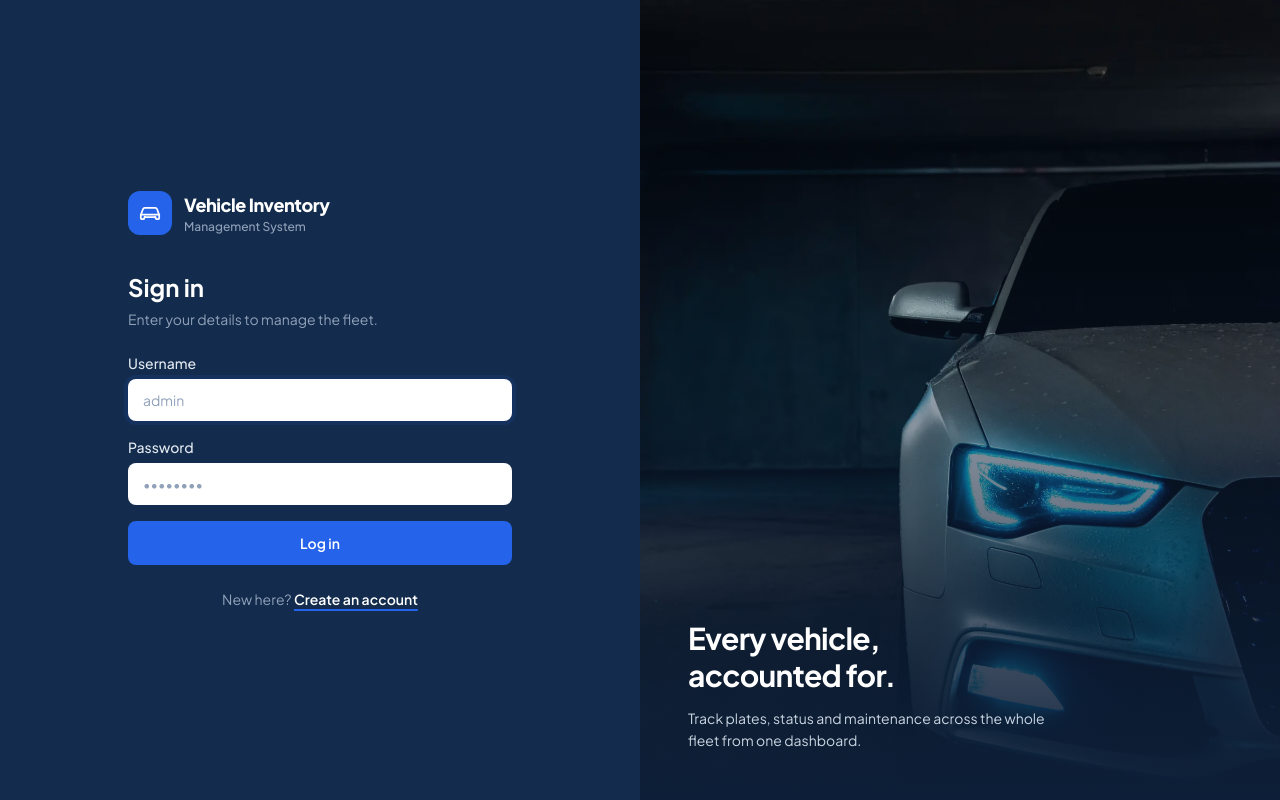
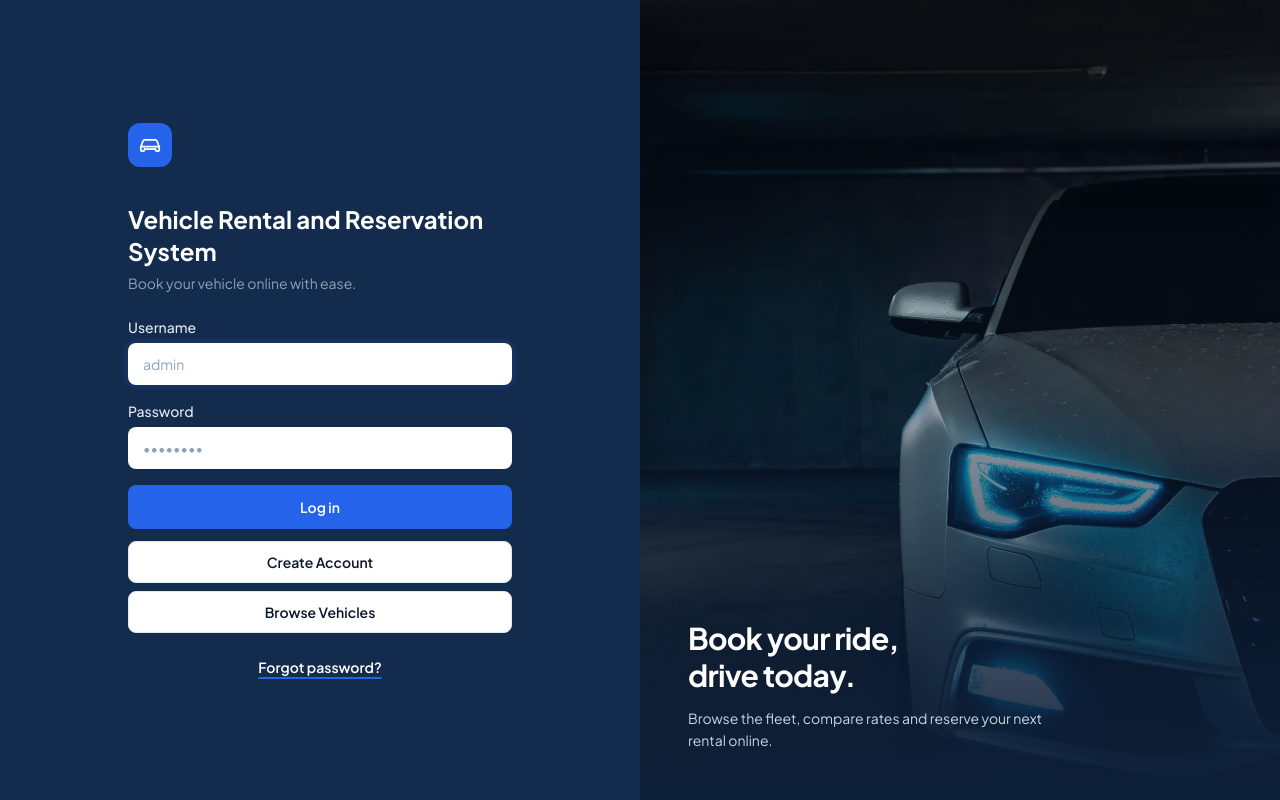
Before and after one commit to ordrid/vehicleinventory, a Flask app: page /login?next=/admin/rates in a window 1280 px wide. Run offline with Flask 3, Linux system fonts and the light colour scheme; some libraries are stand-ins or nearby versions.

Commit message:
feat: complete the rental system rebrand and rewrite the README
Sweeps every remaining "Vehicle Inventory" title/copy reference to the
Vehicle Rental branding, fixes the admin search copy that still named the
renamed `brand` column as "make", drops the dead STATUSES context-processor
alias, gives the DISABLED pill its own colour (pill-red) so it no longer
reads identically to MAINTENANCE, and rewrites the README for phase 1
(features, data model, roles, getting started, roadmap).

Co-Authored-By: Claude Sonnet 5 <noreply@anthropic.com>

```diff
--- a/rental/__init__.py
+++ b/rental/__init__.py
@@ -1,4 +1,4 @@
-"""Application factory for the Vehicle Inventory System."""
+"""Application factory for the Vehicle Rental and Reservation System."""
 
 from __future__ import annotations
 
@@ -82,10 +82,6 @@ def register_template_globals(app: Flask) -> None:
         user = auth.current_user()
         role = user.role if user else None
         return {
-            # "STATUSES" is kept alongside "VEHICLE_STATUSES" because
-            # search.html still reads the old name; Task 9 reorganises the
-            # templates and can drop the alias then.
-            "STATUSES": VEHICLE_STATUSES,
             "VEHICLE_STATUSES": VEHICLE_STATUSES,
             "VEHICLE_TYPES": VEHICLE_TYPES,
             "TRANSMISSIONS": TRANSMISSIONS,
--- a/rental/models.py
+++ b/rental/models.py
@@ -81,7 +81,7 @@ class User(Base):
 
 
 class Vehicle(Base):
-    """One vehicle in the inventory."""
+    """One vehicle in the fleet."""
 
     __tablename__ = "vehicles"
 
--- a/rental/templates/403.html
+++ b/rental/templates/403.html
@@ -1,5 +1,5 @@
 {% extends 'layout_public.html' %}
-{% block title %}Not allowed &middot; Vehicle Inventory{% endblock %}
+{% block title %}Not allowed &middot; Vehicle Rental{% endblock %}
 
 {% block content %}
 <div class="flex min-h-[60vh] items-center justify-center">
@@ -7,7 +7,7 @@
     <p class="text-6xl font-extrabold tracking-tight text-slate-200">403</p>
     <h1 class="mt-3 text-xl font-bold text-ink">Not allowed</h1>
     <p class="mt-1.5 text-sm text-muted">
-      That page belongs to a different kind of account. Sign in with the right one to continue.
+      This page belongs to a different kind of account.
     </p>
     <div class="mt-6 flex flex-wrap justify-center gap-2">
       <a class="btn btn-ghost" href="{{ url_for('public.landing') }}">Home</a>
--- a/rental/templates/500.html
+++ b/rental/templates/500.html
@@ -1,5 +1,5 @@
 {% extends 'layout_public.html' %}
-{% block title %}Something went wrong &middot; Vehicle Inventory{% endblock %}
+{% block title %}Something went wrong &middot; Vehicle Rental{% endblock %}
 
 {% block content %}
 <div class="flex min-h-[60vh] items-center justify-center">
--- a/rental/templates/admin/rates.html
+++ b/rental/templates/admin/rates.html
@@ -1,5 +1,5 @@
 {% extends 'layout_admin.html' %}
-{% block title %}Rental rates &middot; Vehicle Inventory{% endblock %}
+{% block title %}Rental rates &middot; Vehicle Rental{% endblock %}
 
 {% macro errors(field) %}
   {% for message in field.errors %}
--- a/rental/templates/admin/reports.html
+++ b/rental/templates/admin/reports.html
@@ -1,6 +1,6 @@
 {% extends 'layout_admin.html' %}
 {% from 'partials/_icons.html' import icon %}
-{% block title %}Reports &middot; Vehicle Inventory{% endblock %}
+{% block title %}Reports &middot; Vehicle Rental{% endblock %}
 
 {% block content %}
 <div class="mb-6 flex flex-wrap items-end justify-between gap-3">
--- a/rental/templates/admin/search.html
+++ b/rental/templates/admin/search.html
@@ -2,19 +2,19 @@
 {% from 'partials/_vehicle_table.html' import vehicle_table with context %}
 {% from 'partials/_pagination.html' import pagination %}
 {% from 'partials/_icons.html' import icon %}
-{% block title %}Search &middot; Vehicle Inventory{% endblock %}
+{% block title %}Search &middot; Vehicle Rental{% endblock %}
 
 {% block content %}
 <div class="mb-6">
   <h1 class="page-title">Search Vehicles</h1>
-  <p class="mt-1 text-sm text-muted">Match on plate number, make or model, then narrow by status or type.</p>
+  <p class="mt-1 text-sm text-muted">Match on plate number, brand or model, then narrow by status or type.</p>
 </div>
 
 {# A plain GET form, so a search can be bookmarked and shared as a URL. #}
 <form method="get" class="card mb-5 p-5">
   <div class="grid gap-4 lg:grid-cols-[2fr_1fr_1fr_auto]">
     <div>
-      <label class="field-label" for="q">Plate, make or model</label>
+      <label class="field-label" for="q">Plate, brand or model</label>
       <input class="field" type="search" id="q" name="q" value="{{ term }}"
              placeholder="e.g. ABC, Toyota, Hilux">
     </div>
--- a/rental/templates/admin/vehicle_delete.html
+++ b/rental/templates/admin/vehicle_delete.html
@@ -1,6 +1,6 @@
 {% extends 'layout_admin.html' %}
 {% from 'partials/_icons.html' import icon %}
-{% block title %}Delete vehicle &middot; Vehicle Inventory{% endblock %}
+{% block title %}Delete vehicle &middot; Vehicle Rental{% endblock %}
 
 {% block content %}
 <div class="mb-6">
@@ -13,7 +13,7 @@
     <span class="mt-0.5 text-red-600">{{ icon('warning') }}</span>
     <div>
       <p class="text-sm font-semibold text-red-800">This cannot be undone.</p>
-      <p class="mt-0.5 text-sm text-red-700">The vehicle will be permanently removed from the inventory.</p>
+      <p class="mt-0.5 text-sm text-red-700">The vehicle will be permanently removed from the fleet.</p>
     </div>
   </div>
 
--- a/rental/templates/admin/vehicle_detail.html
+++ b/rental/templates/admin/vehicle_detail.html
@@ -1,6 +1,6 @@
 {% extends 'layout_admin.html' %}
 {% from 'partials/_icons.html' import icon %}
-{% block title %}{{ vehicle.plate_number }} &middot; Vehicle Inventory{% endblock %}
+{% block title %}{{ vehicle.plate_number }} &middot; Vehicle Rental{% endblock %}
 
 {# The read-only view of one vehicle. This is the only page that shows the
    description and the acquisition date without opening the edit form. #}
@@ -39,7 +39,7 @@
     <h2 class="font-semibold text-ink">Details</h2>
     <div class="flex items-center gap-2">
       <span class="pill {{ vehicle.badge_class }}">{{ vehicle.status }}</span>
-      {% if not vehicle.is_active %}<span class="pill pill-slate">DISABLED</span>{% endif %}
+      {% if not vehicle.is_active %}<span class="pill pill-red">DISABLED</span>{% endif %}
     </div>
   </header>
 
--- a/rental/templates/admin/vehicle_form.html
+++ b/rental/templates/admin/vehicle_form.html
@@ -1,5 +1,5 @@
 {% extends 'layout_admin.html' %}
-{% block title %}{{ heading }} &middot; Vehicle Inventory{% endblock %}
+{% block title %}{{ heading }} &middot; Vehicle Rental{% endblock %}
 
 {% block content %}
 <div class="mb-6">
--- a/rental/templates/admin/vehicles_list.html
+++ b/rental/templates/admin/vehicles_list.html
@@ -2,14 +2,14 @@
 {% from 'partials/_vehicle_table.html' import vehicle_table with context %}
 {% from 'partials/_pagination.html' import pagination %}
 {% from 'partials/_icons.html' import icon %}
-{% block title %}Vehicles &middot; Vehicle Inventory{% endblock %}
+{% block title %}Vehicles &middot; Vehicle Rental{% endblock %}
 
 {% block content %}
 <div class="mb-6 flex flex-wrap items-end justify-between gap-3">
   <div>
     <h1 class="page-title">Vehicles</h1>
     <p class="mt-1 text-sm text-muted">
-      {{ total }} vehicle{{ '' if total == 1 else 's' }} in the inventory
+      {{ total }} vehicle{{ '' if total == 1 else 's' }} in the fleet
     </p>
   </div>
   <div class="flex gap-2">
--- a/rental/templates/auth/change_password.html
+++ b/rental/templates/auth/change_password.html
@@ -1,5 +1,5 @@
 {% extends 'layout_public.html' %}
-{% block title %}Change password &middot; Vehicle Inventory{% endblock %}
+{% block title %}Change password &middot; Vehicle Rental{% endblock %}
 
 {% block content %}
 <div class="mx-auto max-w-md">
--- a/rental/templates/auth/forgot_password.html
+++ b/rental/templates/auth/forgot_password.html
@@ -1,5 +1,5 @@
 {% extends 'layout_public.html' %}
-{% block title %}Forgot password &middot; Vehicle Inventory{% endblock %}
+{% block title %}Forgot password &middot; Vehicle Rental{% endblock %}
 
 {% block content %}
 <div class="mx-auto max-w-md">
--- a/rental/templates/auth/login.html
+++ b/rental/templates/auth/login.html
@@ -1,7 +1,7 @@
 {% extends 'base.html' %}
 {% from 'partials/_icons.html' import icon %}
 {% from 'partials/_flashes.html' import flashes with context %}
-{% block title %}Log in &middot; Vehicle Inventory{% endblock %}
+{% block title %}Log in &middot; Vehicle Rental{% endblock %}
 
 {# Full-bleed split: the form owns one half of the window, the photograph the
    other. Overrides `main` so it escapes the usual centred content column. #}
@@ -28,14 +28,10 @@
         <span class="flex h-11 w-11 items-center justify-center rounded-xl bg-brand-500 text-white">
           {{ icon('car', 'h-6 w-6') }}
         </span>
-        <div class="leading-tight">
-          <p class="text-lg font-extrabold tracking-tight text-white">Vehicle Inventory</p>
-          <p class="text-xs font-medium text-slate-400">Management System</p>
-        </div>
       </div>
 
-      <h1 class="text-2xl font-bold text-white">Sign in</h1>
-      <p class="mt-1.5 text-sm text-slate-400">Enter your details to manage the fleet.</p>
+      <h1 class="text-2xl font-bold text-white">Vehicle Rental and Reservation System</h1>
+      <p class="mt-1.5 text-sm text-slate-400">Book your vehicle online with ease.</p>
 
       <div class="mt-6">{{ flashes() }}</div>
 
@@ -65,10 +61,14 @@
         {{ form.submit(class="btn btn-primary w-full !py-3") }}
       </form>
 
+      <div class="mt-3 space-y-2">
+        <a class="btn btn-ghost w-full" href="{{ url_for('auth.signup') }}">Create Account</a>
+        <a class="btn btn-ghost w-full" href="{{ url_for('public.browse') }}">Browse Vehicles</a>
+      </div>
+
       <p class="mt-6 text-center text-sm text-slate-400">
-        New here?
-        <a href="{{ url_for('auth.signup') }}"
-           class="font-semibold text-white underline decoration-brand-500 decoration-2 underline-offset-4 hover:text-slate-200">Create an account</a>
+        <a href="{{ url_for('auth.forgot_password') }}"
+           class="font-semibold text-white underline decoration-brand-500 decoration-2 underline-offset-4 hover:text-slate-200">Forgot password?</a>
       </p>
     </div>
   </div>
@@ -87,10 +87,10 @@
 
     <div class="absolute inset-x-0 bottom-0 p-12">
       <p class="text-3xl font-bold leading-tight tracking-tight text-white">
-        Every vehicle,<br>accounted for.
+        Book your ride,<br>drive today.
       </p>
       <p class="mt-3 max-w-sm text-sm leading-relaxed text-slate-300">
-        Track plates, status and maintenance across the whole fleet from one dashboard.
+        Browse the fleet, compare rates and reserve your next rental online.
       </p>
     </div>
   </div>
--- a/rental/templates/partials/_vehicle_table.html
+++ b/rental/templates/partials/_vehicle_table.html
@@ -44,7 +44,7 @@
               <td class="font-mono text-sm whitespace-nowrap">₱{{ '{:,.2f}'.format(vehicle.daily_rate) }}</td>
               <td>
                 <span class="pill {{ vehicle.badge_class }}">{{ vehicle.status }}</span>
-                {% if not vehicle.is_active %}<span class="pill pill-slate">DISABLED</span>{% endif %}
+                {% if not vehicle.is_active %}<span class="pill pill-red">DISABLED</span>{% endif %}
               </td>
               <td class="no-print">
                 {# View is for everyone; the two that change data are added
```
Also changed, not shown: rental/templates/404.html (+5 -4 lines), rental/templates/auth/signup.html (+26 -10 lines), README.md, rental/static/css/output.css.
